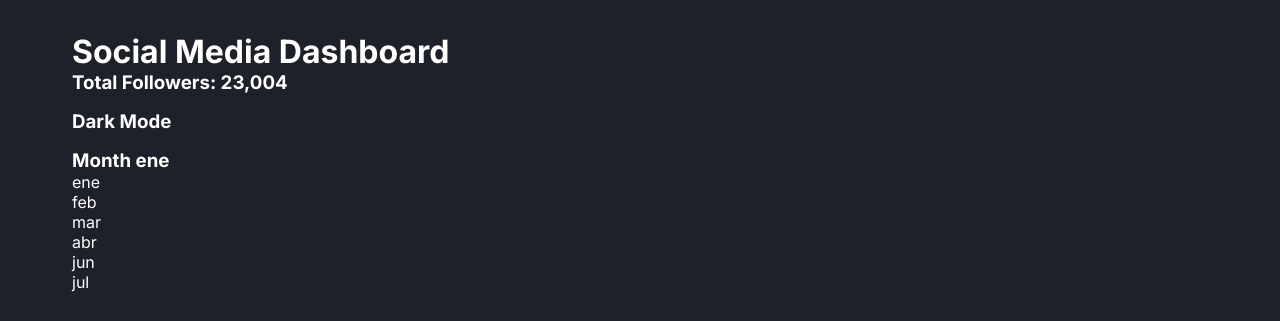
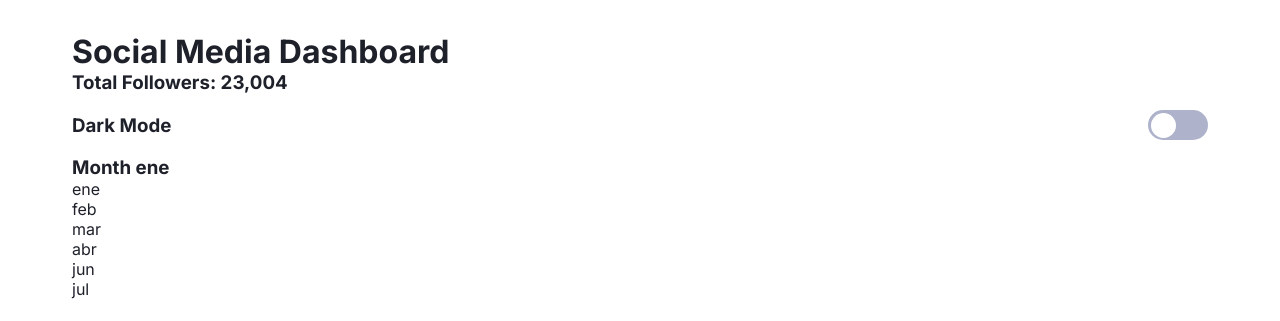
Before and after one commit to OsbaldoPalacios/dashboard-social-media, a plain HTML site: page index.html in a window 1280 px wide. Shown: the top 321 px of the page. Drawn offline with Linux system fonts and the light colour scheme.

Commit message:
add darkmode

```diff
--- a/index.html
+++ b/index.html
@@ -11,7 +11,7 @@
   <!-- Feel free to remove these styles or customise in your own stylesheet 👍 -->
 
 </head>
-<body class="darkmode">
+<body>
   <div class="dashboard">
     <div class="header">
       <div>
@@ -21,7 +21,7 @@
       <div class="content-toggle">
         <h3>Dark Mode</h3>
         <div class="toggle">
-          <div></div>
+          <div class="ball"></div>
         </div>
       </div>
       <div class="month">
@@ -225,13 +225,6 @@
   </div>
 
 
-
-
-
-
-
-
-
   <script src="./src/js/main.js"></script>
 </body>
 </html>
--- a/src/css/styles.css
+++ b/src/css/styles.css
@@ -31,6 +31,7 @@ body.darkmode{
 --CardBG: hsl(228, 28%, 20%);
 --Text1: hsl(228, 34%, 66%);
 --Text2: hsl(0, 0%, 100%);
+transition: background-color 0.5s, color 0.5s;
 }
 
 body{
@@ -61,6 +62,37 @@ ul{
     gap: 1rem;
     margin-bottom: 2rem;
 }
+
+.content-toggle{
+    display: flex;
+    align-items: center;
+    justify-content: space-between;
+}
+
+.toggle{
+    width: 60px;
+    height: 30px;
+    background: var(--Toggle);
+    border-radius: 2rem;
+    position: relative;
+}
+
+.ball{
+    background-color: var(--BG);
+    height: 25px;
+    width: 25px;
+    border-radius: 50%;
+    cursor: pointer;
+    position: absolute;
+    top: 3px;
+    left: 3px;
+    transition: left 0.5s;
+}
+
+.ball-move{
+    left: 31px;
+}
+
 
 .overviews,
 .followers{
--- a/src/js/main.js
+++ b/src/js/main.js
@@ -0,0 +1,19 @@
+const ball = document.querySelector('.ball');
+
+if(localStorage.getItem('DARKMODE')){
+    ball.classList.add('ball-move');
+    document.body.classList.add("darkmode");
+}
+
+
+ball.addEventListener('click', () => {
+    if(localStorage.getItem('DARKMODE')){
+        ball.classList.remove('ball-move');
+        document.body.classList.remove("darkmode");
+        localStorage.removeItem('DARKMODE');
+    }else{
+        ball.classList.add('ball-move');
+        document.body.classList.add("darkmode");
+        localStorage.setItem('DARKMODE', true);
+    }
+})
```
